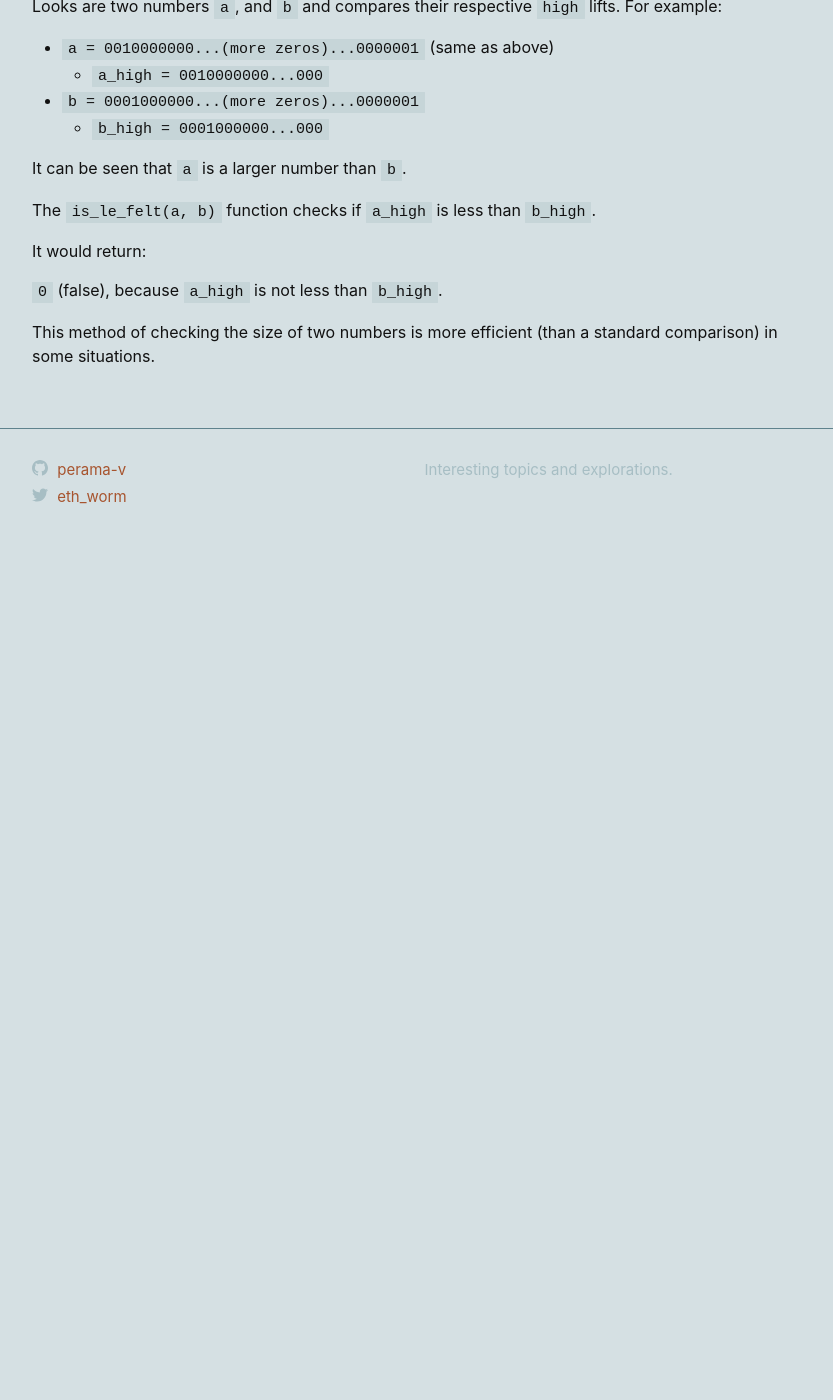
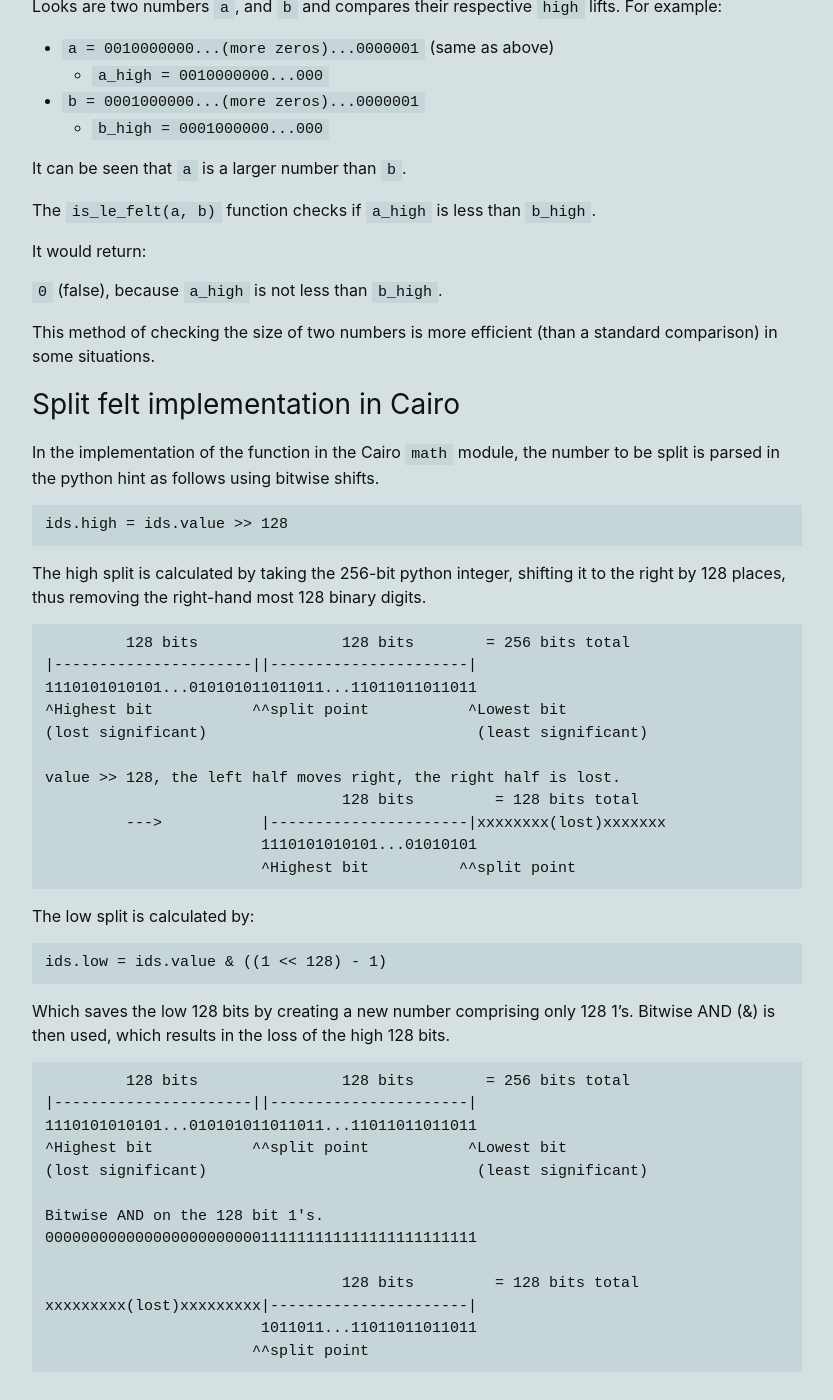
Before and after one commit to perama-v/perama-v.github.io, a Jekyll site: the page built from docs/cairo/background/integer_lift.md, in a window 1280 px wide and 1400 px high, scrolled down 2403 px. Shown: the whole window, without its empty margins (223-1056 px from the left). Built offline with Jekyll 4.4.1, drawn with Linux system fonts in a browser that asks for light colours; before the commit the page ends 2972 px from its top, so only the background shows below that.

Commit message:
Add split felt notes

````diff
--- a/docs/cairo/background/integer_lift.md
+++ b/docs/cairo/background/integer_lift.md
@@ -120,3 +120,51 @@ It would return:
 
 This method of checking the size of two numbers is more efficient (than a standard
 comparison) in some situations.
+
+## Split felt implementation in Cairo
+
+In the implementation of the function in the Cairo `math` module, the number to be split
+is parsed in the python hint as follows using bitwise shifts.
+
+```
+ids.high = ids.value >> 128
+```
+
+The high split is calculated by taking the 256-bit python integer, shifting it to the right
+by 128 places, thus removing the right-hand most 128 binary digits.
+
+```
+         128 bits                128 bits        = 256 bits total
+|----------------------||----------------------|
+1110101010101...010101011011011...11011011011011
+^Highest bit           ^^split point           ^Lowest bit
+(lost significant)                              (least significant)
+
+value >> 128, the left half moves right, the right half is lost.
+                                 128 bits         = 128 bits total
+         --->           |----------------------|xxxxxxxx(lost)xxxxxxx
+                        1110101010101...01010101
+                        ^Highest bit          ^^split point
+```
+
+The low split is calculated by:
+```
+ids.low = ids.value & ((1 << 128) - 1)
+```
+Which saves the low 128 bits by creating a new number comprising only 128 1's.
+Bitwise AND (&) is then used, which results in the loss of the high 128 bits.
+```
+         128 bits                128 bits        = 256 bits total
+|----------------------||----------------------|
+1110101010101...010101011011011...11011011011011
+^Highest bit           ^^split point           ^Lowest bit
+(lost significant)                              (least significant)
+
+Bitwise AND on the 128 bit 1's.
+000000000000000000000000111111111111111111111111
+
+                                 128 bits         = 128 bits total
+xxxxxxxxx(lost)xxxxxxxxx|----------------------|
+                        1011011...11011011011011
+                       ^^split point
+```
````
